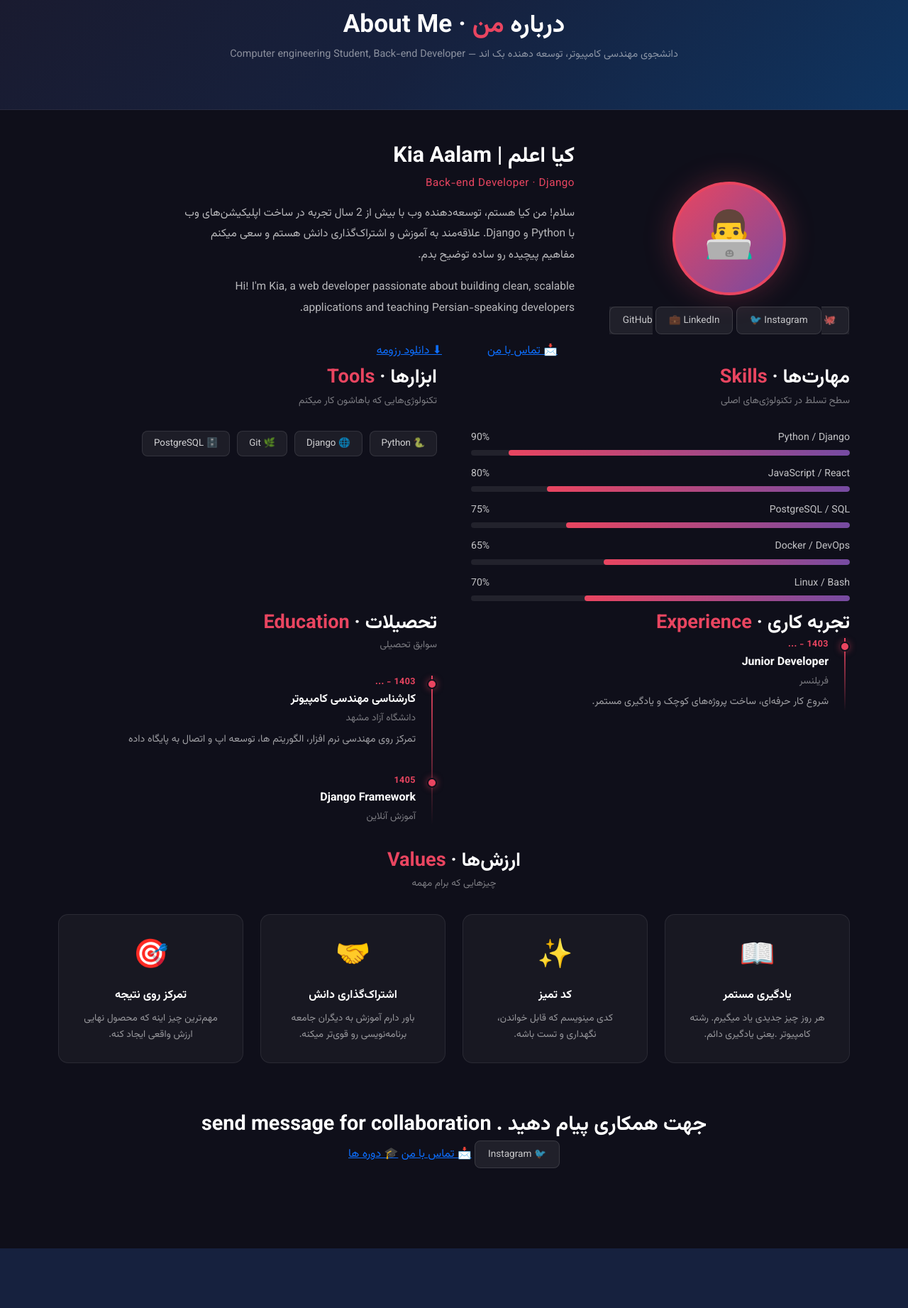
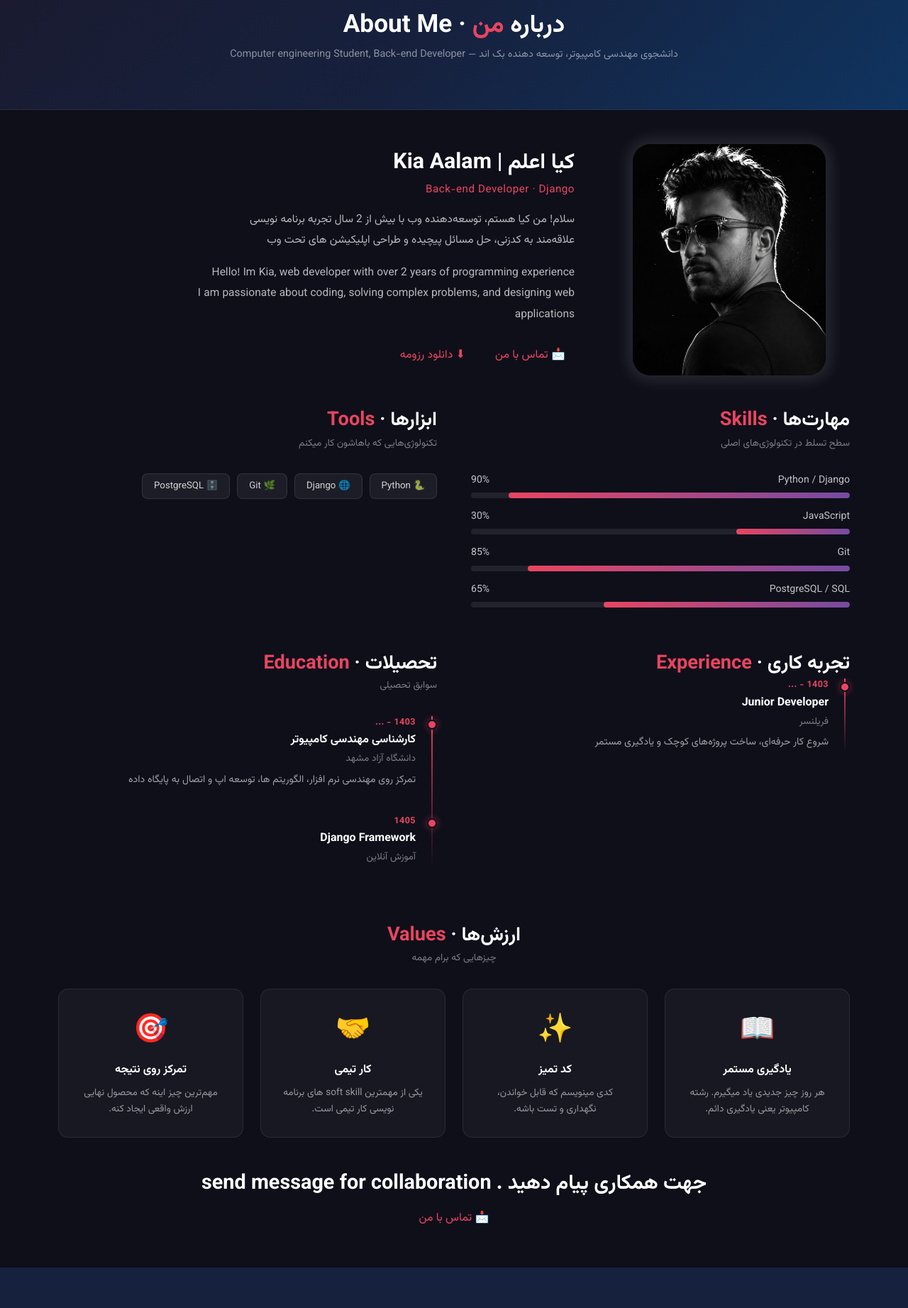
Before and after one commit to Kia-Aalam/KiaCode, a Django app: page /about_me/ in a window 1280 px wide. Shown: the part 169-2012 px from the top of the page at 71% size. Run offline with Django 5.2, Linux system fonts and the light colour scheme.

Commit message:
fix about_me page

```diff
--- a/assets/css/about.css
+++ b/assets/css/about.css
@@ -3,7 +3,25 @@
 ════════════════════════════════════════ */
 
 /* ─── Profile ─── */
-.avatar-lg { width: 160px; height: 160px; border-radius: 50%; border: 4px solid #e94560; background: linear-gradient(135deg, #e94560, #764ba2); display: flex; align-items: center; justify-content: center; font-size: 4rem; margin: 0 auto 1.5rem; box-shadow: 0 0 40px rgba(233,69,96,0.3); }
+.about_img {
+  max-width: 100%;
+  height: auto;
+  border-radius: 50%;
+
+  box-shadow:
+    0 0 40px 15px rgba(255, 255, 255, 0.15),
+    0 0 80px 30px rgba(100, 100, 255, 0.1);
+
+  transition: all 0.4s ease;
+}
+
+.about_img:hover {
+  transform: scale(1.05);
+  box-shadow:
+    0 0 60px 25px rgba(255, 255, 255, 0.25),
+    0 0 100px 40px rgba(100, 100, 255, 0.2);
+}
+
 .profile-name { font-size: 1.9rem; font-weight: 700; color: #fff; }
 .profile-role { color: #e94560; font-size: 0.95rem; margin: 6px 0 16px; letter-spacing: 0.5px; }
 .profile-bio { color: rgba(255,255,255,0.7); line-height: 1.9; font-size: 0.97rem; max-width: 560px; }
@@ -37,6 +55,6 @@
 .value-desc { font-size: 0.85rem; color: rgba(255,255,255,0.55); line-height: 1.7; }
 
 /* ─── CTA ─── */
-.cta-section { padding: 70px 0; text-align: center; }
+.cta-section { text-align: center; }
 .cta-section h2 { font-size: 1.8rem; font-weight: 700; color: #fff; margin-bottom: 0.8rem; }
 .cta-section p { color: rgba(255,255,255,0.55); margin-bottom: 2rem; }
--- a/templates/about_me.html
+++ b/templates/about_me.html
@@ -13,30 +13,34 @@
 </section>
 
 <!-- Profile -->
-<section class="profile-section">
+<section class="profile-section mb-5">
   <div class="container">
     <div class="row align-items-center g-5">
-      <div class="col-12 col-md-4 text-center">
-        <div class="avatar-lg">👨‍💻</div>
-        <div class="social-links justify-content-center">
-          <a href="#" class="social-btn">🐙 GitHub</a>
-          <a href="#" class="social-btn">💼 LinkedIn</a>
-          <a href="#" class="social-btn">🐦 Instagram</a>
-        </div>
+      <div class="col-12 col-md-4 d-flex justify-content-center align-items-center">
+        <img src="{% static 'img/hero-avatar.png' %}" class="img-fluid about_img" style="
+      width: 80%;
+      max-width: 300px;
+      height: auto;
+      border-radius: 25px;
+      box-shadow: 0 0 20px 8px rgba(255,255,255,0.1);
+      display: block; ">
       </div>
       <div class="col-12 col-md-8">
         <h2 class="profile-name">کیا اعلم | Kia Aalam</h2>
         <p class="profile-role">Back-end Developer · Django</p>
         <p class="profile-bio">
-          سلام! من کیا هستم، توسعه‌دهنده وب با بیش از 2 سال تجربه در ساخت اپلیکیشن‌های وب با Python و Django.
-          علاقه‌مند به آموزش و اشتراک‌گذاری دانش هستم و سعی میکنم مفاهیم پیچیده رو ساده توضیح بدم.
+          سلام! من کیا هستم، توسعه‌دهنده وب با بیش از 2 سال تجربه برنامه نویسی
+          <br>
+          علاقه‌مند به کدزنی، حل مسائل پیچیده و طراحی اپلیکیشن های تحت وب
         </p>
         <p class="profile-bio mt-3">
-          Hi! I'm Kia, a web developer passionate about building clean, scalable applications and teaching Persian-speaking developers.
+          Hello! Im Kia, web developer with over 2 years of programming experience
+          <br>
+          I am passionate about coding, solving complex problems, and designing web applications
         </p>
         <div class="d-flex gap-3 flex-wrap mt-4">
-          <a href="{% url 'contact' %}" class="btn-cta" style="padding: 10px 24px;">📩 تماس با من</a>
-          <a href="#" class="btn-cta-outline" style="padding: 10px 24px;">⬇ دانلود رزومه</a>
+          <a href="{% url 'contact' %}" class="btn" style="color:#e94560;">📩 تماس با من</a>
+          <a href="#" class="btn" style="color:#e94560;">⬇ دانلود رزومه</a>
         </div>
       </div>
     </div>
@@ -55,20 +59,16 @@
           <div class="skill-bar-bg"><div class="skill-bar-fill" style="width:90%"></div></div>
         </div>
         <div class="skill-bar-wrap">
-          <div class="skill-bar-header"><span>JavaScript / React</span><span>80%</span></div>
-          <div class="skill-bar-bg"><div class="skill-bar-fill" style="width:80%"></div></div>
+          <div class="skill-bar-header"><span>JavaScript</span><span>30%</span></div>
+          <div class="skill-bar-bg"><div class="skill-bar-fill" style="width:30%"></div></div>
         </div>
         <div class="skill-bar-wrap">
-          <div class="skill-bar-header"><span>PostgreSQL / SQL</span><span>75%</span></div>
-          <div class="skill-bar-bg"><div class="skill-bar-fill" style="width:75%"></div></div>
+          <div class="skill-bar-header"><span>Git</span><span>85%</span></div>
+          <div class="skill-bar-bg"><div class="skill-bar-fill" style="width:85%"></div></div>
         </div>
         <div class="skill-bar-wrap">
-          <div class="skill-bar-header"><span>Docker / DevOps</span><span>65%</span></div>
+          <div class="skill-bar-header"><span>PostgreSQL / SQL</span><span>65%</span></div>
           <div class="skill-bar-bg"><div class="skill-bar-fill" style="width:65%"></div></div>
-        </div>
-        <div class="skill-bar-wrap">
-          <div class="skill-bar-header"><span>Linux / Bash</span><span>70%</span></div>
-          <div class="skill-bar-bg"><div class="skill-bar-fill" style="width:70%"></div></div>
         </div>
       </div>
       <div class="col-12 col-md-6">
@@ -79,15 +79,6 @@
           <span class="tech-badge">🌐 Django</span>
           <span class="tech-badge">🌿 Git</span>
           <span class="tech-badge">🗄️ PostgreSQL</span>
-          <!--
-          <span class="tech-badge">🔌 REST API</span>
-          <span class="tech-badge">☁️ AWS</span>
-          <span class="tech-badge">🐳 Docker</span>
-          <span class="tech-badge">🐧 Linux</span>
-          <span class="tech-badge">📦 Redis</span>
-          <span class="tech-badge">⚛️ React</span>
-          <span class="tech-badge">🧪 Pytest</span>
-          -->
         </div>
       </div>
     </div>
@@ -95,7 +86,7 @@
 </section>
 
 <!-- Timeline -->
-<section class="timeline-section">
+<section class="timeline-section mt-5">
   <div class="container">
     <div class="row g-5">
 
@@ -108,7 +99,7 @@
             <div class="timeline-date">1403 - ...</div>
             <div class="timeline-title">Junior Developer</div>
             <div class="timeline-place">فریلنسر</div>
-            <div class="timeline-desc">شروع کار حرفه‌ای، ساخت پروژه‌های کوچک و یادگیری مستمر.</div>
+            <div class="timeline-desc">شروع کار حرفه‌ای، ساخت پروژه‌های کوچک و یادگیری مستمر</div>
           </div>
         </div>
       </div>
@@ -139,7 +130,7 @@
 </section>
 
 <!-- Values -->
-<section class="values-section">
+<section class="values-section mt-5">
   <div class="container">
     <div class="text-center mb-4">
       <h3 class="section-title">ارزش‌ها · <span>Values</span></h3>
@@ -150,7 +141,7 @@
         <div class="value-card">
           <div class="value-icon">📖</div>
           <div class="value-title">یادگیری مستمر</div>
-          <div class="value-desc">هر روز چیز جدیدی یاد میگیرم. رشته کامپیوتر .یعنی یادگیری دائم.</div>
+          <div class="value-desc">هر روز چیز جدیدی یاد میگیرم. رشته کامپیوتر یعنی یادگیری دائم.</div>
         </div>
       </div>
       <div class="col-12 col-md-3">
@@ -163,15 +154,18 @@
       <div class="col-12 col-md-3">
         <div class="value-card">
           <div class="value-icon">🤝</div>
-          <div class="value-title">اشتراک‌گذاری دانش</div>
-          <div class="value-desc">باور دارم آموزش به دیگران جامعه برنامه‌نویسی رو قوی‌تر میکنه.</div>
+          <div class="value-title">کار تیمی</div>
+          <div class="value-desc">یکی از مهمترین soft skill های برنامه نویسی کار تیمی است.</div>
         </div>
       </div>
       <div class="col-12 col-md-3">
         <div class="value-card">
           <div class="value-icon">🎯</div>
           <div class="value-title">تمرکز روی نتیجه</div>
-          <div class="value-desc">مهم‌ترین چیز اینه که محصول نهایی ارزش واقعی ایجاد کنه.</div>
+          <div class="value-desc">
+            مهم‌ترین چیز اینه که محصول نهایی ارزش واقعی ایجاد کنه.
+            <br>
+          </div>
         </div>
       </div>
     </div>
@@ -179,12 +173,10 @@
 </section>
 
 <!-- CTA -->
-<section class="cta-section">
+<section class="cta-section mt-5">
   <div class="container">
     <h2>جهت همکاری پیام دهید . send message for collaboration</h2>
-    <a href="#" class="social-btn">🐦 Instagram</a>
-    <a href="{% url 'contact' %}" class="btn-cta">📩 تماس با من</a>
-    <a href="{% url 'courses_list' %}" class="btn-cta-outline">🎓 دوره ها</a>
+    <a href="{% url 'contact' %}" class="btn" style="color:#e94560;">📩 تماس با من</a>
   </div>
 </section>
 
```
